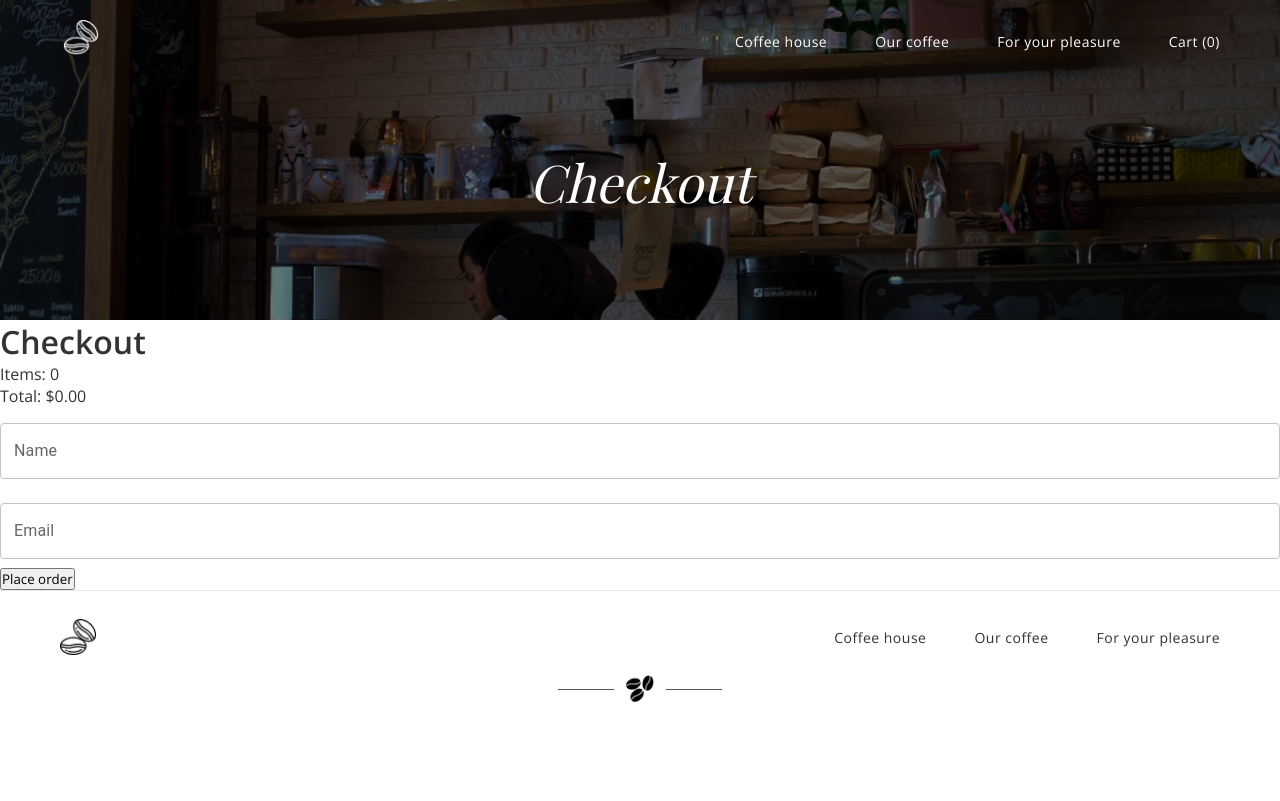
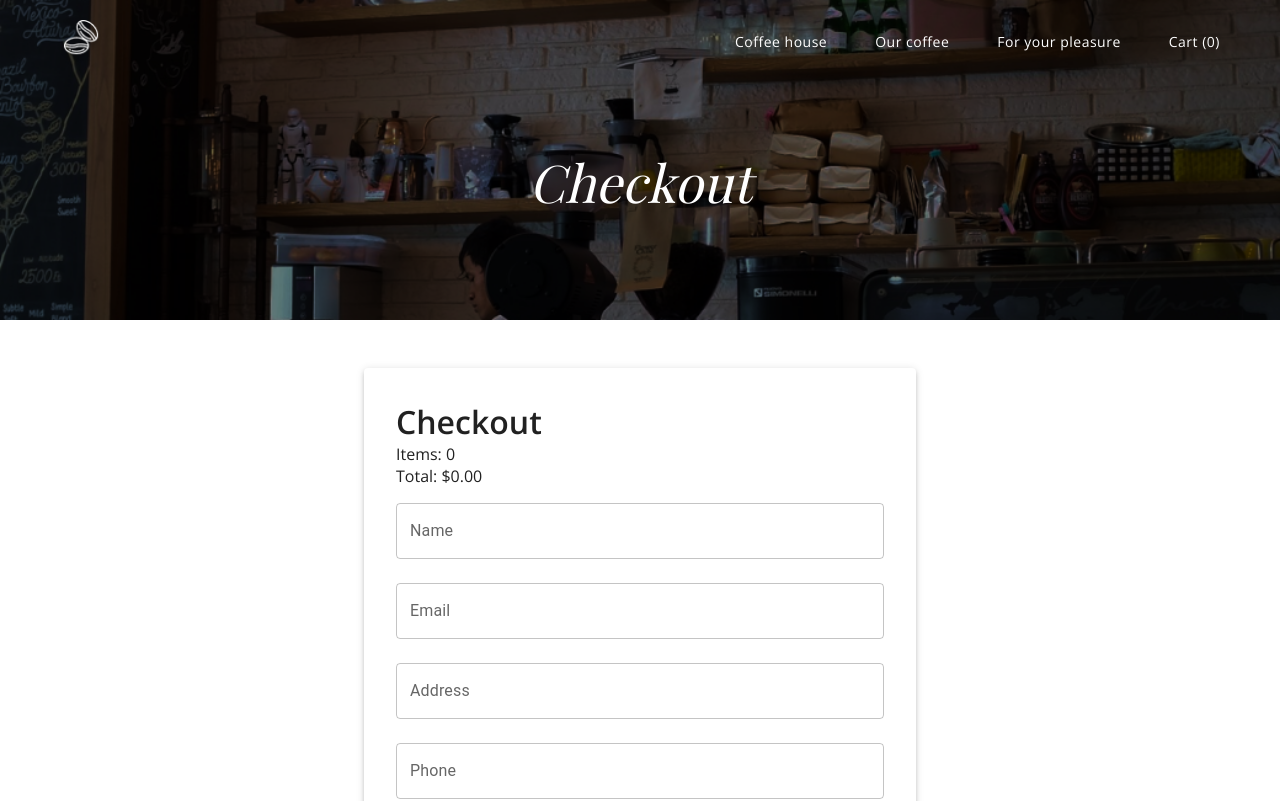
Before and after one commit to itssonyamisyura/CoffeeShop, a React (Vite) app: page /checkout in a window 1280 px wide. Shown: the top 801 px of the page. Built offline with nearby package versions, Linux system fonts and the light colour scheme; a web font is replaced by a local one.

Commit message:
wrap checkout form in mui paper card and add a bin

```diff
--- a/package.json
+++ b/package.json
@@ -12,6 +12,7 @@
   "dependencies": {
     "@emotion/react": "^11.14.0",
     "@emotion/styled": "^11.14.1",
+    "@mui/icons-material": "^7.3.9",
     "@mui/material": "^7.3.9",
     "aos": "^2.3.4",
     "react": "^19.2.0",
--- a/src/components/CartItem.jsx
+++ b/src/components/CartItem.jsx
@@ -1,3 +1,5 @@
+import IconButton from "@mui/material/IconButton";
+import DeleteIcon from "@mui/icons-material/Delete";
 
 function CartItem ({item, onIncrease, onDecrease, removeFromCart}) {
     const price = parseFloat(item.price.replace('$', ''));
@@ -34,11 +36,13 @@ function CartItem ({item, onIncrease, onDecrease, removeFromCart}) {
             <div className="cart-item__subtotal">
                 <p>Subtotal: ${subtotal.toFixed(2)}</p>
             </div>
-            <button
-                className="cart-item__remove-btn"
-                onClick={() => removeFromCart(item.id)}>
-                Remove
-            </button>
+
+            <IconButton
+            aria-label="delete"
+            onClick={() => removeFromCart(item.id)}
+            >
+                <DeleteIcon />
+            </IconButton>
         </div>
     )
 }
--- a/src/pages/CheckoutPage/CheckoutPage.jsx
+++ b/src/pages/CheckoutPage/CheckoutPage.jsx
@@ -2,7 +2,10 @@ import { CoffeeHero } from "../../components/CoffeeHero";
 import { Footer } from "../../components/Footer";
 import { useForm } from "react-hook-form";
 import TextField from "@mui/material/TextField";
+import Button from "@mui/material/Button";
 import maskGroupBg from "../../assets/maskGroupBg.png";
+import Container from "@mui/material/Container";
+import Paper from "@mui/material/Paper";
 
 export const CheckoutPage = ({cartCount, total}) => {
 
@@ -23,6 +26,8 @@ export const CheckoutPage = ({cartCount, total}) => {
             title="Checkout"
             cartCount={cartCount}/>
 
+            <Container maxWidth="sm" sx={{ py: 6 }}>
+                <Paper elevation={3} sx={{ p: 4 }}>
                     <form onSubmit={handleSubmit(onSubmit)}>
                         <h1>Checkout</h1>
                         <p>Items: {cartCount}</p>
@@ -46,11 +51,41 @@ export const CheckoutPage = ({cartCount, total}) => {
                             helperText={errors.email?.message}
                             {...register('email', {required: 'Email is required'})}
                         />
+                        <TextField
+                            label='Address'
+                            variant="outlined"
+                            fullWidth
+                            margin="normal"
+                            error={!!errors.address}
+                            helperText={errors.address?.message}
+                            {...register('address', {required: 'Address is required'})}
+                        />
+                        <TextField
+                            label='Phone'
+                            variant="outlined"
+                            fullWidth
+                            margin="normal"
+                            error={!!errors.phone}
+                            helperText={errors.phone?.message}
+                            {...register('phone', {required: 'Phone is required'})}
+                        />
 
-                <button type="submit">
+                        <Button
+                            type="submit"
+                            variant="contained"
+                            fullWidth
+                            sx={{ mt: 2,
+                                backgroundColor: "#1f1f1f",
+                                "&:hover": {
+                                backgroundColor: "#000",
+                                },
+                            }}>
                             Place order
-                </button>
+                        </Button>
                     </form>
+                </Paper>
+            </Container>
+
             <Footer />
         </div>
     )
--- a/src/pages/cart/CartPage.css
+++ b/src/pages/cart/CartPage.css
@@ -69,19 +69,6 @@
     font-weight: 600;
 }
 
-.cart-item__remove-btn {
-    background: transparent;
-    border: none;
-    color: #d9534f;
-    cursor: pointer;
-    font-size: 14px;
-    font-weight: 500;
-}
-
-.cart-item__remove-btn:hover {
-    text-decoration: underline;
-}
-
 .cart-item__subtotal {
     min-width: 24px;
     text-align: center;
@@ -120,6 +107,7 @@
     color: white;
     font-size: 16px;
     cursor: pointer;
+    text-align: center;
 }
 
 .cart-summary__actions {
```
Also changed, not shown: 1 other file (tests, documents, lock files or other folders). Lines whose indentation alone changed are shown as unchanged.
